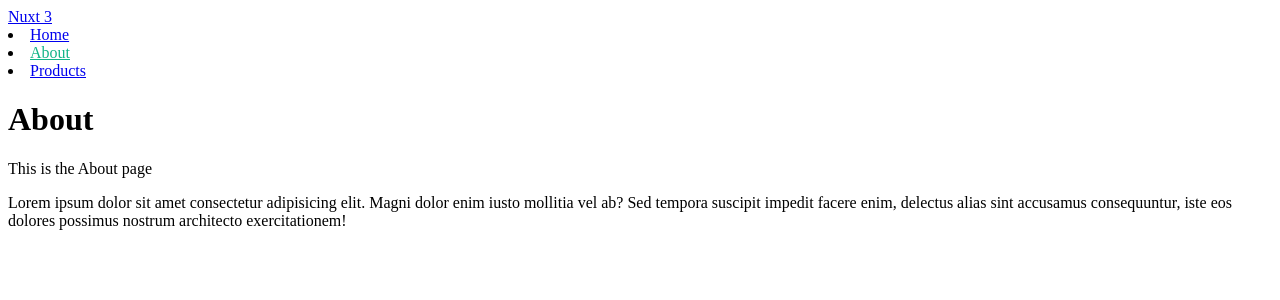
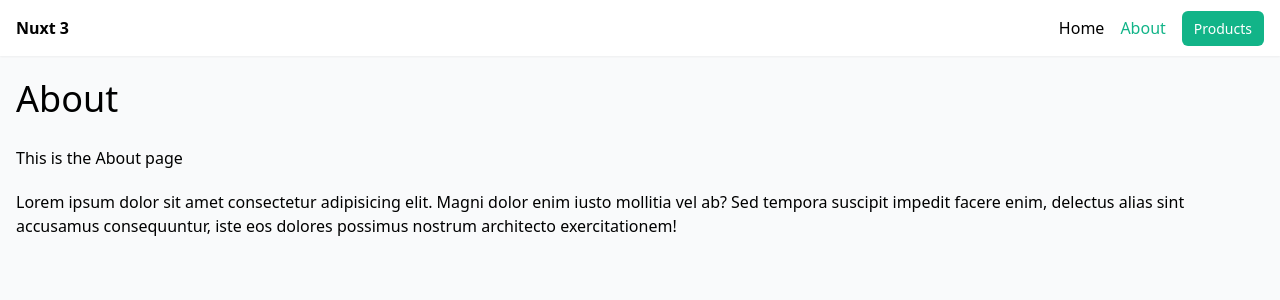
Before and after one commit to human97/Nuxt-3, a Nuxt app: page /about in a window 1280 px wide. Shown: the top 300 px of the page. Built offline with nearby package versions, Linux system fonts and the light colour scheme.

Commit message:
feat: Added tailwindcss

```diff
--- /dev/null
+++ b/assets/css/tailwind.css
@@ -0,0 +1,13 @@
+@tailwind base;
+@tailwind components;
+@tailwind utilities;
+
+body {
+    @apply bg-gray-50;
+}
+
+@layer components {
+    .btn {
+        @apply bg-[#12b488] text-white px-3 py-2 rounded-md text-sm text-white;
+    }
+}
--- a/layouts/default.vue
+++ b/layouts/default.vue
@@ -1,16 +1,18 @@
 <template>
     <div>
-        <header>
-            <NuxtLink to="/">Nuxt 3</NuxtLink>
-            <nav>
-                <li><NuxtLink to="/">Home</NuxtLink></li>
-                <li><NuxtLink to="/about">About</NuxtLink></li>
-                <li><NuxtLink to="/products">Products</NuxtLink></li>
+        <header class="bg-white shadow-sm">
+            <nav class="container mx-auto p-4 flex justify-between">
+                <NuxtLink class="font-bold" to="/">Nuxt 3</NuxtLink>
+                <ul class="flex gap-4">
+                    <li><NuxtLink to="/">Home</NuxtLink></li>
+                    <li><NuxtLink to="/about">About</NuxtLink></li>
+                    <li><NuxtLink class="btn" to="/products">Products</NuxtLink></li>
+                </ul>
             </nav>
         </header>
 
         <!-- output the page content -->
-        <div>
+        <div class="container mx-auto p-4">
             <slot/>
         </div>
     </div>
--- a/layouts/products.vue
+++ b/layouts/products.vue
@@ -1,20 +1,23 @@
 <template>
     <div>
-        <header>
-            <NuxtLink to="/products">Products</NuxtLink>
-
+        <header class="bg-white shadow-sm">
+            <nav class="container mx-auto p-4">
+                <NuxtLink class="font-bold" to="/products">Products</NuxtLink>
+            </nav>
         </header>
 
         <!-- output the page content -->
-        <div>
+        <div class="container mx-auto p-4">
             <slot/>
         </div>
 
-        <footer>
-            <nav>
-                <li><NuxtLink to="/">Home</NuxtLink></li>
-                <li><NuxtLink to="/about">About</NuxtLink></li>
-                <li><NuxtLink to="/products">Products</NuxtLink></li>
+        <footer class="container mx-auto p-4 flex justify-between border-t-2">
+            <nav class="container mx-auto">
+                <ul class="flex gap-4">
+                    <li><NuxtLink to="/">Home</NuxtLink></li>
+                    <li><NuxtLink to="/about">About</NuxtLink></li>
+                    <li><NuxtLink to="/products">Products</NuxtLink></li>
+                </ul>
             </nav>
         </footer>
     </div>
--- a/nuxt.config.ts
+++ b/nuxt.config.ts
@@ -1,4 +1,5 @@
 // https://nuxt.com/docs/api/configuration/nuxt-config
 export default defineNuxtConfig({
-  devtools: { enabled: true }
+	devtools: { enabled: true },
+	modules: ['@nuxtjs/tailwindcss'],
 })
--- a/package.json
+++ b/package.json
@@ -10,6 +10,7 @@
     "postinstall": "nuxt prepare"
   },
   "devDependencies": {
+    "@nuxtjs/tailwindcss": "^6.10.4",
     "nuxt": "^3.9.0",
     "vue": "^3.4.6",
     "vue-router": "^4.2.5"
--- a/pages/about.vue
+++ b/pages/about.vue
@@ -11,5 +11,11 @@
 </script>
 
 <style scoped>
-
+h1 {
+    margin-bottom: 20px;
+    font-size: 36px;
+  }
+  p {
+    margin: 20px 0;
+  }
 </style>
--- a/pages/index.vue
+++ b/pages/index.vue
@@ -11,5 +11,11 @@
 </script>
 
 <style scoped>
-
+h1 {
+    margin-bottom: 20px;
+    font-size: 36px;
+  }
+  p {
+    margin: 20px 0;
+  }
 </style>
```
Also changed, not shown: 1 other file (tests, documents, lock files or other folders).
